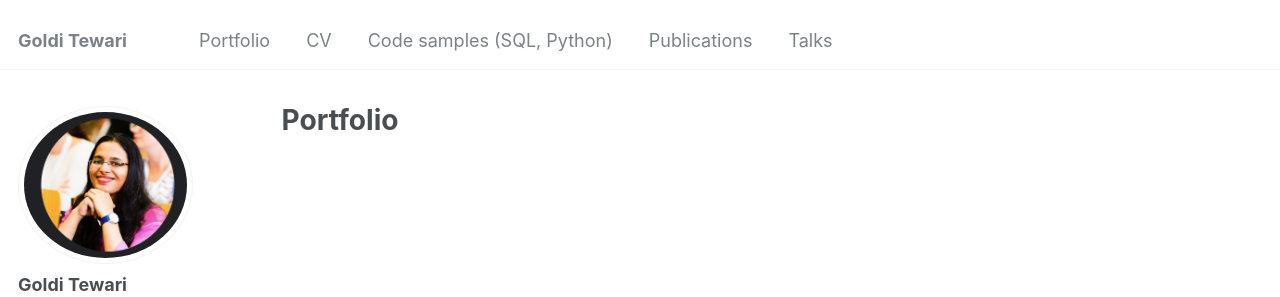
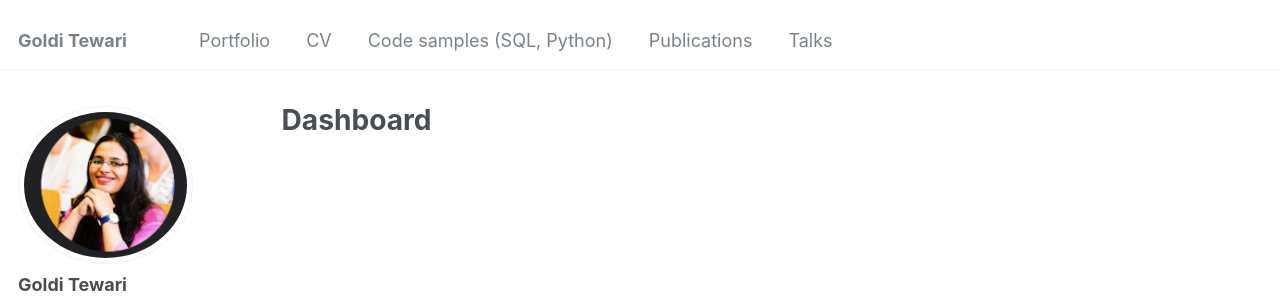
Before and after one commit to golditewari9/golditewari.github.io, a Jekyll site: the page built from _pages/portfolio.html, in a window 1280 px wide. Shown: the top 297 px of the page. Built offline with Jekyll 4.4.1, drawn with Linux system fonts in a browser that asks for light colours; some web fonts are replaced.

Commit message:
Update portfolio.html

```diff
--- a/_pages/portfolio.html
+++ b/_pages/portfolio.html
@@ -1,7 +1,7 @@
 ---
 layout: archive
-title: "Portfolio"
-permalink: /portfolio/
+title: "Dashboard"
+permalink: /Dashboard/
 author_profile: true
 ---
 
```
